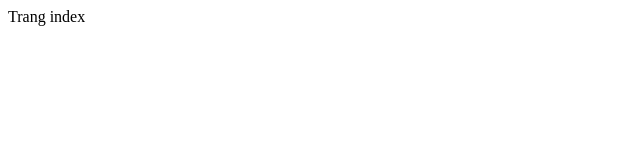
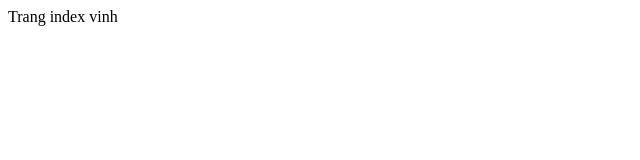
Before and after one commit to chivinh1512/testgit, a plain HTML site: page index.html in a window 1280 px wide. Shown: the full height of the page, 0-640 px from the left. Drawn offline with Linux system fonts and the light colour scheme.

Commit message:
sua lai trang index

```diff
--- a/index.html
+++ b/index.html
@@ -7,6 +7,6 @@
     <title>Document</title>
 </head>
 <body>
-    Trang index
+    Trang index vinh
 </body>
 </html>
```
